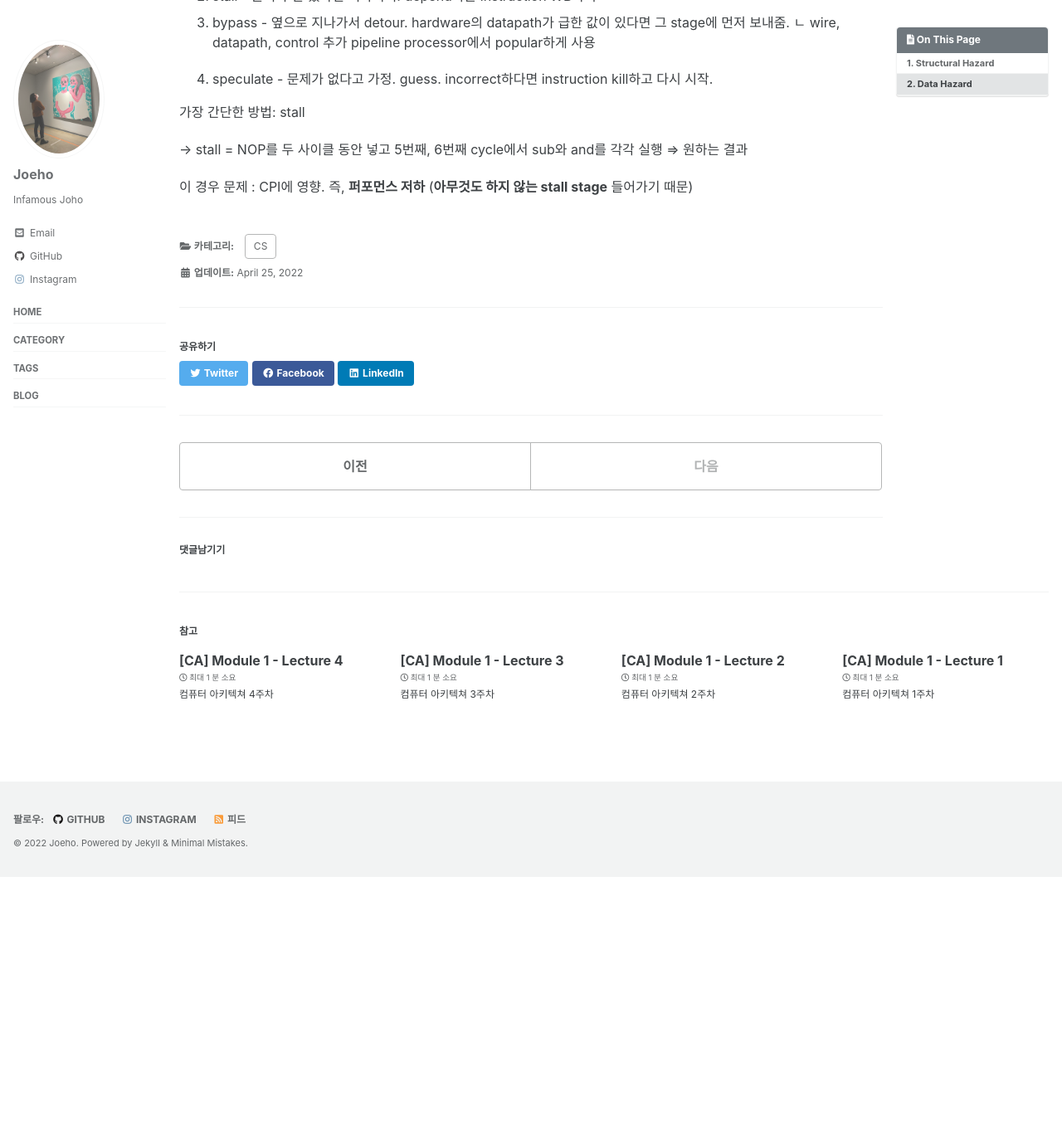
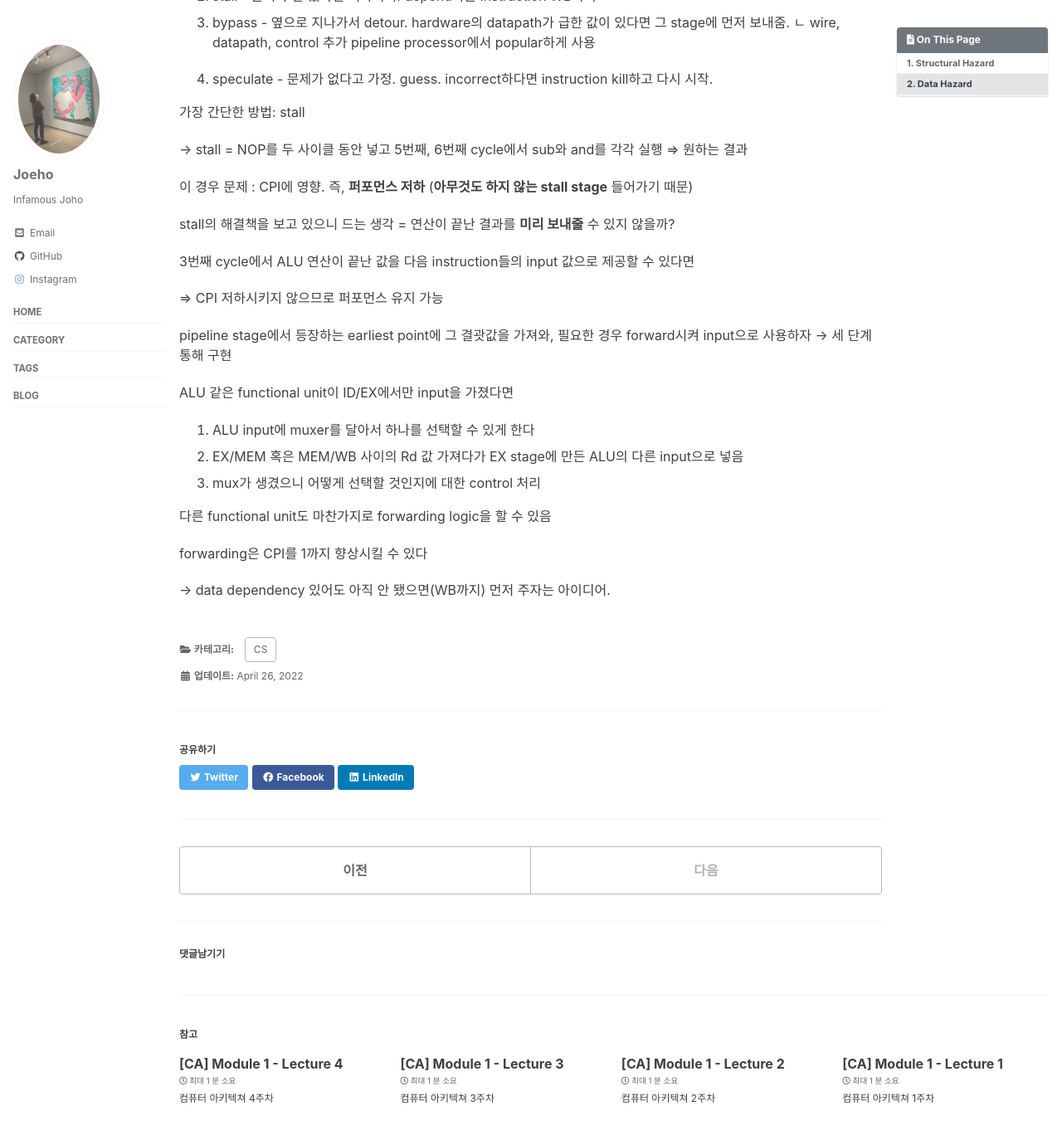
Before and after one commit to joeholee/joeholee.github.io, a Jekyll site: the page built from _posts/2022-03-31-ca-fifth.md, in a window 1280 px wide and 1400 px high, scrolled down 3423 px. Shown: the top 1368 px of the window at 83% size. Built offline with Jekyll 4.4.1, drawn with Linux system fonts in a browser that asks for light colours; cached includes are drawn as plain includes; some web fonts are replaced; comment, search, counter and statistics services are not loaded; before the commit the page ends 4480 px from its top, so only the background shows below that.

Commit message:
Update 2022-03-31-ca-fifth.md

```diff
--- a/_posts/2022-03-31-ca-fifth.md
+++ b/_posts/2022-03-31-ca-fifth.md
@@ -13,7 +13,7 @@ toc: true
 toc_sticky: true
 
 date: 2022-03-31
-last_modified_at: 2022-04-25
+last_modified_at: 2022-04-26
 ---
 
 # 1. Structural Hazard
@@ -172,4 +172,24 @@ Data Hazard(=Data Dependency)
 → stall = NOP를 두 사이클 동안 넣고 5번째, 6번째 cycle에서 sub와 and를 각각 실행 ⇒ 원하는 결과
 
 이 경우 문제 : CPI에 영향. 즉, **퍼포먼스 저하** (**아무것도 하지 않는 stall stage** 들어가기 때문)
+
+stall의 해결책을 보고 있으니 드는 생각 = 연산이 끝난 결과를 **미리 보내줄** 수 있지 않을까?
+
+3번째 cycle에서 ALU 연산이 끝난 값을 다음 instruction들의 input 값으로 제공할 수 있다면
+
+⇒ CPI 저하시키지 않으므로 퍼포먼스 유지 가능
+
+pipeline stage에서 등장하는 earliest point에 그 결괏값을 가져와, 필요한 경우 forward시켜 input으로 사용하자 → 세 단계 통해 구현
+
+ALU 같은 functional unit이 ID/EX에서만 input을 가졌다면
+
+1. ALU input에 muxer를 달아서 하나를 선택할 수 있게 한다
+2. EX/MEM 혹은 MEM/WB 사이의 Rd 값 가져다가 EX stage에 만든 ALU의 다른 input으로 넣음
+3. mux가 생겼으니 어떻게 선택할 것인지에 대한 control 처리
+
+다른 functional unit도 마찬가지로 forwarding logic을 할 수 있음
+
+forwarding은 CPI를 1까지 향상시킬 수 있다
+
+→ data dependency 있어도 아직 안 됐으면(WB까지) 먼저 주자는 아이디어.
 <br>
```
